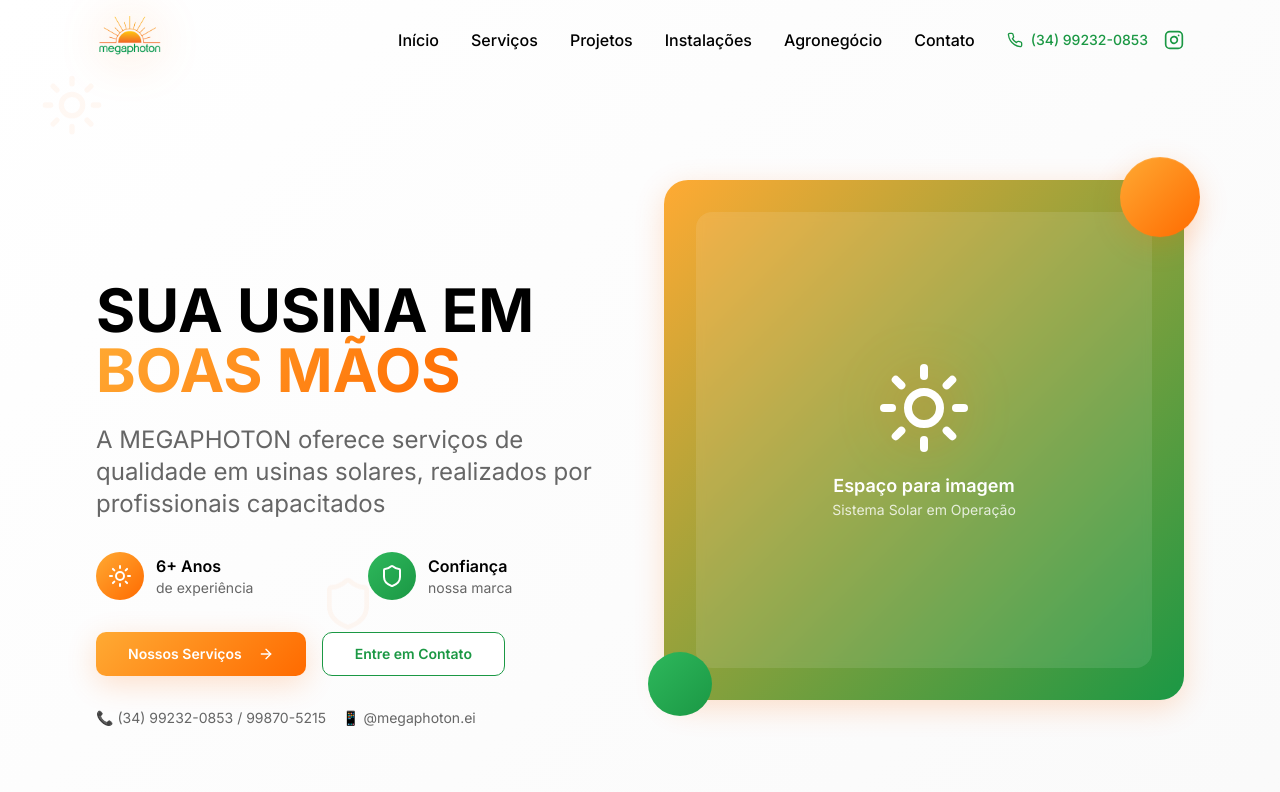
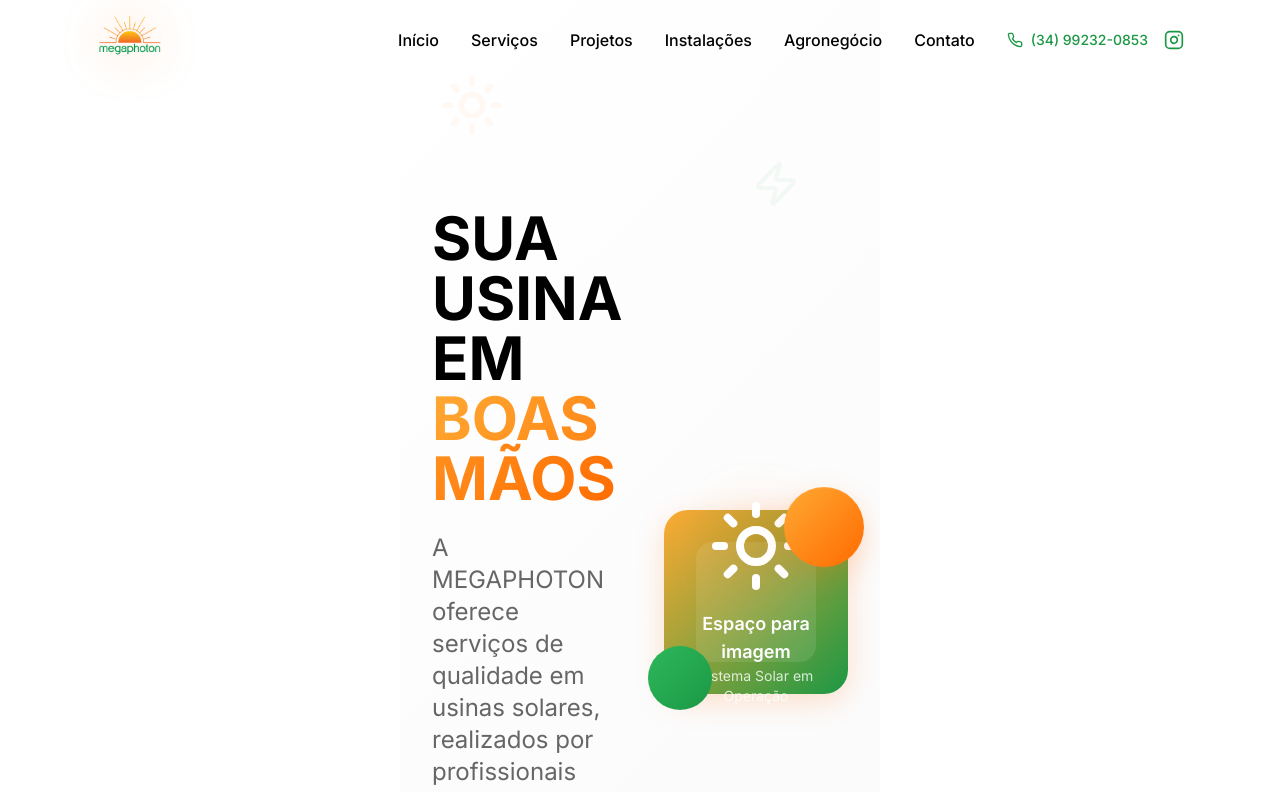
Before and after one commit to PedroAugusto2004/megaphoton, a React (Vite) app: page / in a window 1280 px wide. Shown: the top 792 px of the page. Built offline with nearby package versions, Linux system fonts and the light colour scheme.

Commit message:
mobile optimization

```diff
--- a/src/components/Header.tsx
+++ b/src/components/Header.tsx
@@ -91,7 +91,7 @@ const Header = () => {
         <div className={`lg:hidden absolute top-full right-0 z-50 transition-all duration-300 ease-in-out ${
           isMobileMenuOpen ? 'opacity-100 translate-x-0' : 'opacity-0 translate-x-full pointer-events-none'
         }`}>
-          <div className="w-64 bg-background/95 backdrop-blur-md border border-border/50 rounded-bl-lg shadow-xl">
+          <div className="w-64 bg-background/95 backdrop-blur-md border border-border/50 rounded-bl-lg shadow-xl">m
             <div className="flex flex-col">
               {menuItems.map((item, index) => (
                 <a
--- a/src/index.css
+++ b/src/index.css
@@ -1,3 +1,23 @@
+/* Ensure the page is centered and fixed on mobile */
+html, body {
+  width: 100vw;
+  min-height: 100vh;
+  margin: 0;
+  padding: 0;
+  overflow-x: hidden;
+  display: flex;
+  flex-direction: column;
+  align-items: center;
+  justify-content: flex-start;
+  box-sizing: border-box;
+}
+
+main, #root, .app {
+  width: 100%;
+  max-width: 480px;
+  margin: 0 auto;
+  box-sizing: border-box;
+}
 @tailwind base;
 @tailwind components;
 @tailwind utilities;
@@ -71,7 +91,7 @@
   }
 
   body {
-    @apply bg-background text-foreground;
+    @apply bg-background text-foreground w-full overflow-x-hidden;
     font-family: 'Inter', system-ui, -apple-system, sans-serif;
   }
 
@@ -154,7 +174,7 @@
 
   /* Container */
   .container-custom {
-    @apply max-w-6xl mx-auto px-4 sm:px-6 lg:px-8;
+    @apply max-w-6xl mx-auto px-4 sm:px-6 lg:px-8 w-full;
   }
 }
 
```
